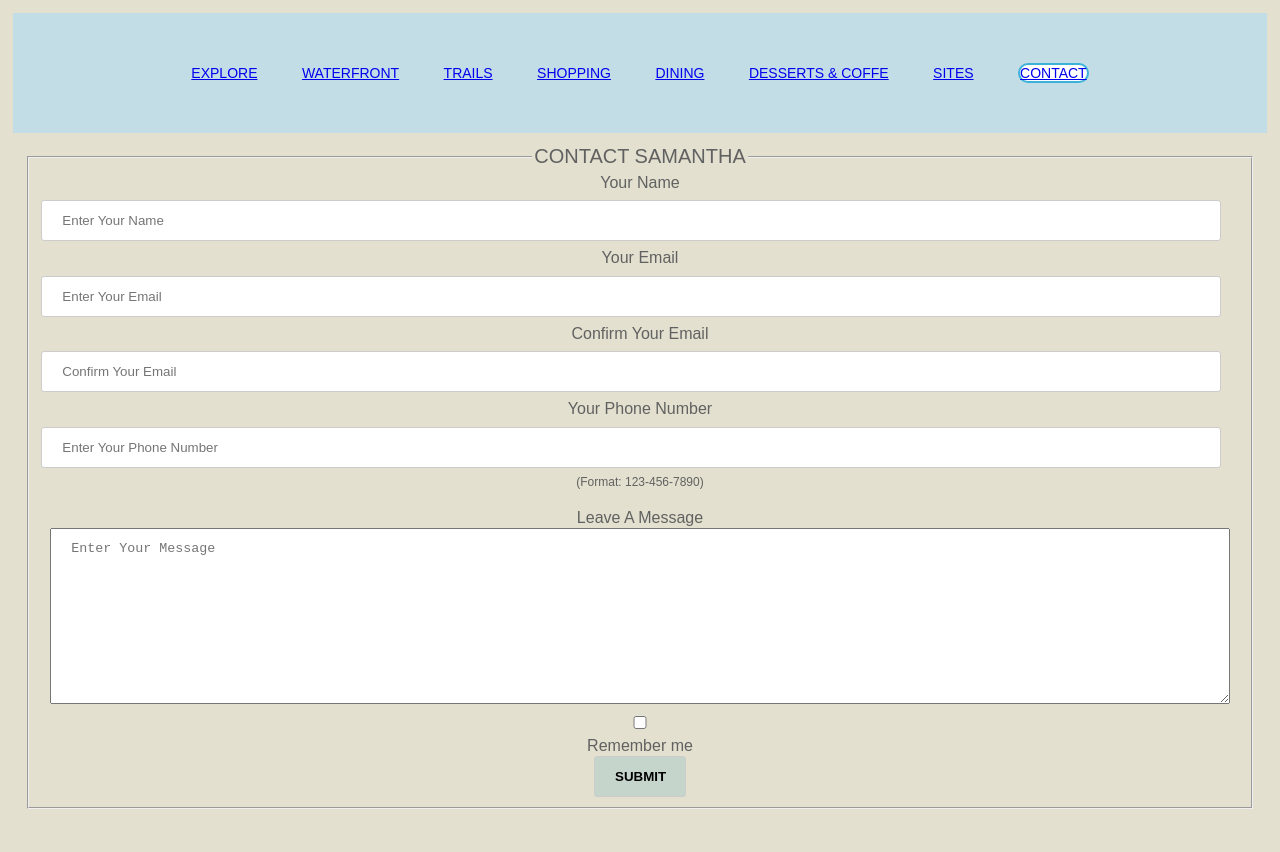
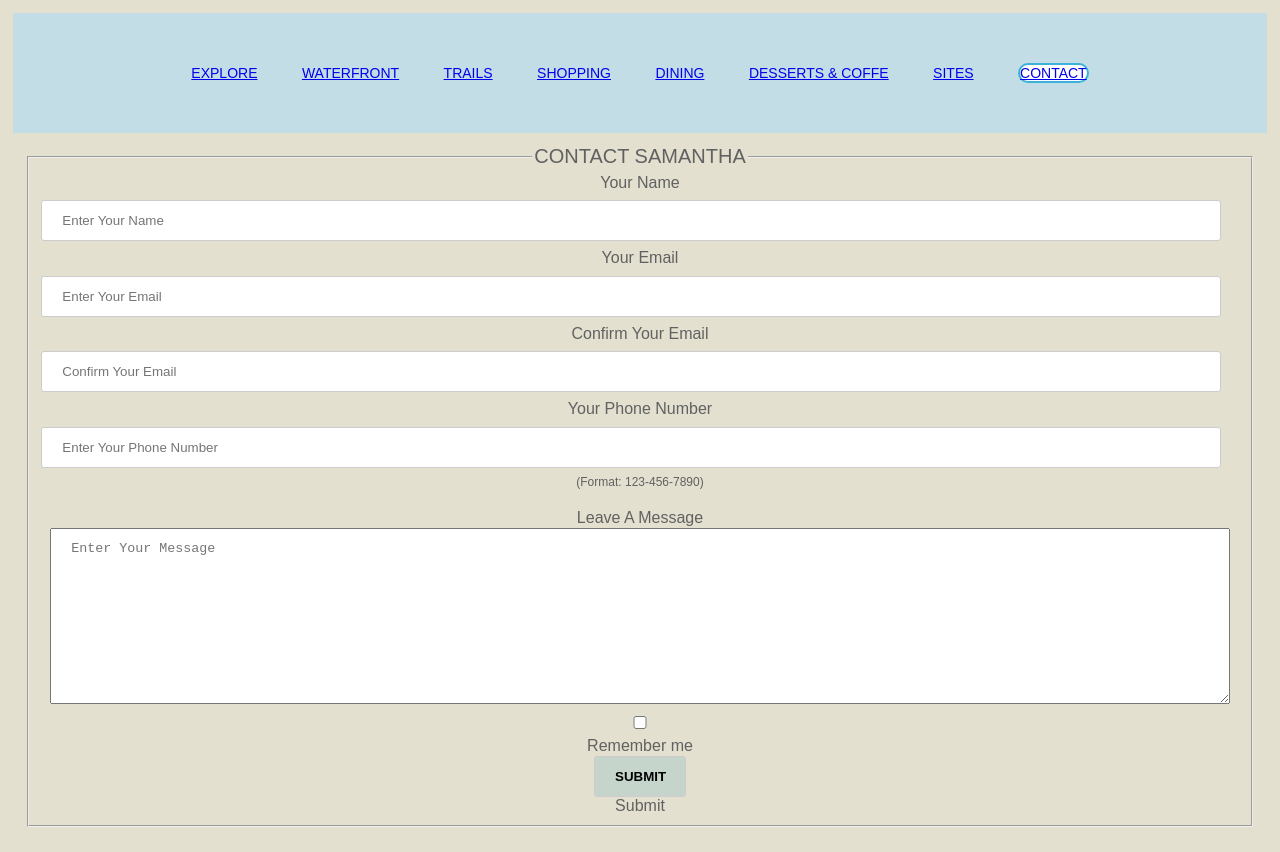
Before and after one commit to samfeld/mobile, a plain HTML site: page contact.html in a window 1280 px wide. Drawn offline with Linux system fonts and the light colour scheme.

Commit message:
Update contact.html

```diff
--- a/contact.html
+++ b/contact.html
@@ -51,6 +51,7 @@
     <label for="remember_id">Remember me</label>
 
     <input id="submit_button" type="submit" name="submit">
+    <label for="submit_button">Submit</label>
   </fieldset>
 
  </form>
```
